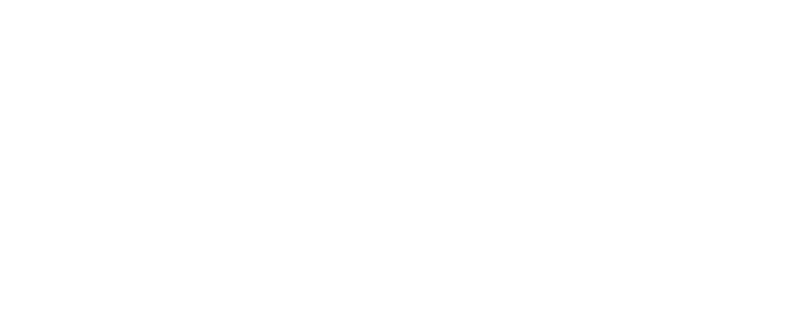
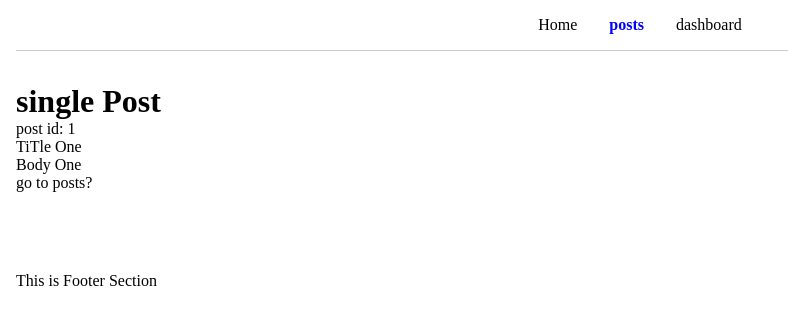
Before and after one commit to elhamgholami1995/react-router-DOM, a React (Vite) app: page /app/posts/1 in a window 1280 px wide. Before the commit this address had no page. Shown: the top 324 px of the page, without its empty margins (0-788 px from the left). Built offline with nearby package versions, Linux system fonts and the light colour scheme.

Commit message:
set dynamic route for single post

```diff
--- a/src/App.jsx
+++ b/src/App.jsx
@@ -7,6 +7,7 @@
 import Layout from "./components/Layout";
 import Profile from "./components/Profile";
 import Payment from "./components/Payment";
+import Post from "./components/post";
 
 function App() {
   return (
@@ -14,6 +15,7 @@
       <Routes>
         <Route path="/app" element={<Layout />}>
           <Route index element={<Home />} />
+          <Route path="posts/:id" element={<Post />} />
           <Route path="posts" element={<Posts />} />
           <Route path="dashboard" element={<Dashboard />}>
             <Route index element={<Profile />} />
--- /dev/null
+++ b/src/components/Post.jsx
@@ -0,0 +1,21 @@
+import { Link, useParams } from "react-router-dom";
+const posts = [
+  { id: 1, title: "TiTle One", body: "Body One" },
+  { id: 2, title: "TiTle Two", body: "Body Two" },
+  { id: 3, title: "TiTle Three", body: "Body Three" },
+];
+function Post() {
+  const { id } = useParams();
+  const post = posts.find((p) => p.id === Number(id));
+  return (
+    <div>
+      <h1>single Post</h1>
+      <div>post id: {post.id}</div>
+      <p>{post.title}</p>
+      <p>{post.body}</p>
+      <Link to="/app/posts"> go to posts?</Link>
+    </div>
+  );
+}
+
+export default Post;
--- a/src/pages/posts.jsx
+++ b/src/pages/posts.jsx
@@ -1,5 +1,22 @@
+import { Link } from "react-router-dom";
+
 function Posts() {
-  return <div>Posts pages</div>;
+  return (
+    <div>
+      <h1> posts page</h1>
+      <ul>
+        <li>
+          <Link to="1"> Post 1</Link>
+        </li>
+        <li>
+          <Link to="2"> Post 2</Link>
+        </li>
+        <li>
+          <Link to="3"> Post 3</Link>
+        </li>
+      </ul>
+    </div>
+  );
 }
 
 export default Posts;
```
